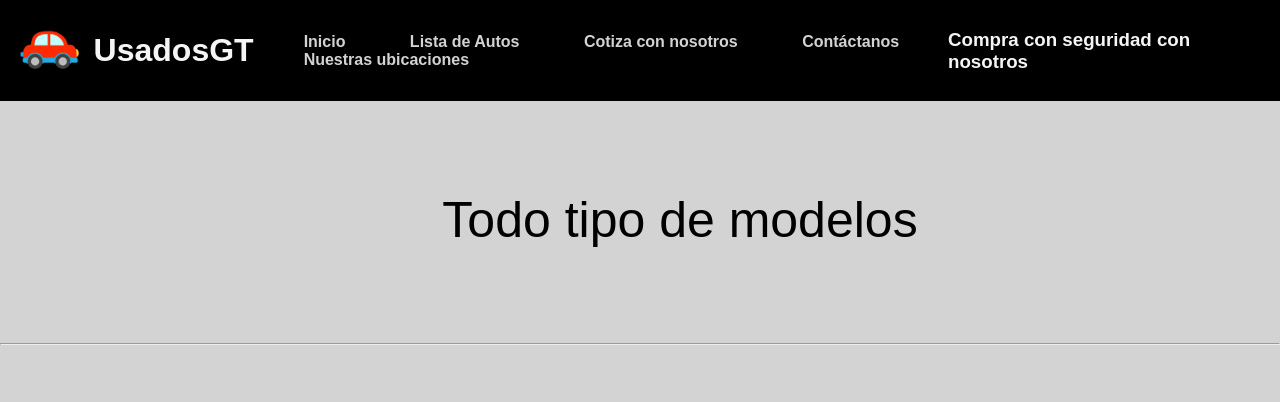
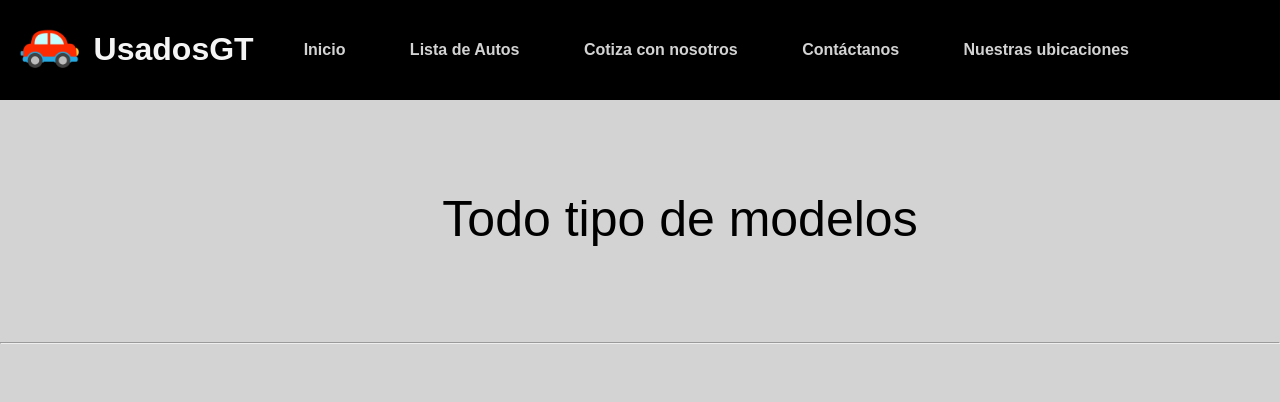
Before and after one commit to Davo1903/proyecto-C5, a plain HTML site: page lista.html in a window 1280 px wide. Shown: the top 402 px of the page. Drawn offline with Linux system fonts and the light colour scheme.

Commit message:
lista.html

```diff
--- a/lista.html
+++ b/lista.html
@@ -19,7 +19,6 @@
         </nav>
     </div>
 
-    <h3>Compra con seguridad con nosotros</h3>
     </header>
 <body>
    <div class="slider">
```
